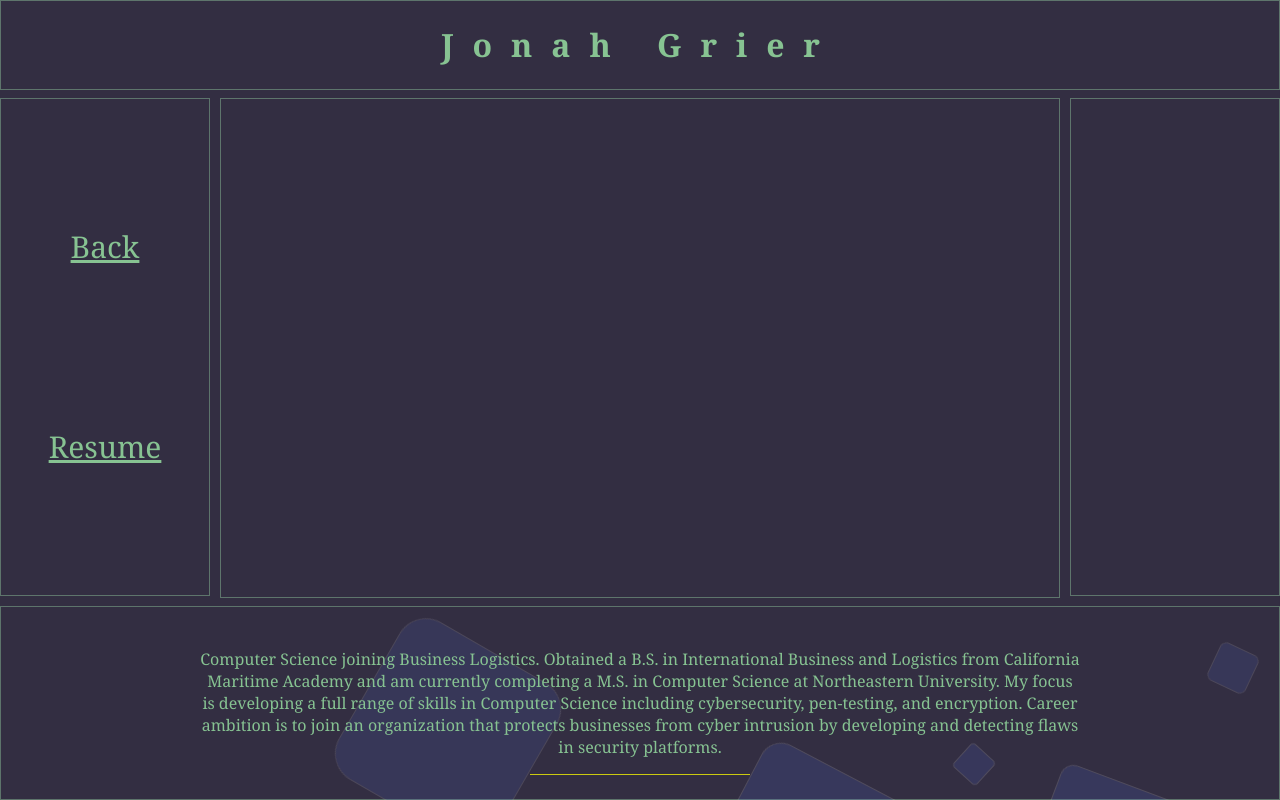
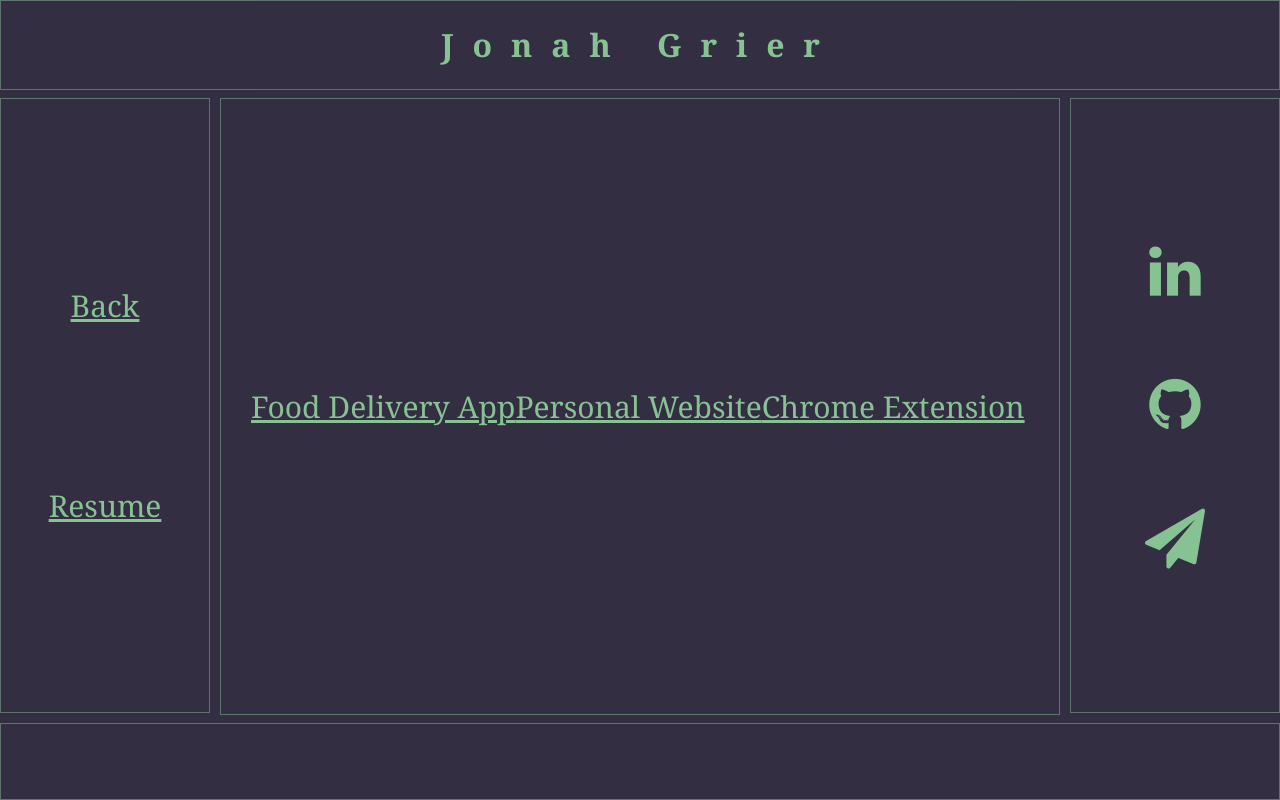
Before and after one commit to grierJonah/grierJonah.github.io, a plain HTML site: page portfolio/index.html in a window 1280 px wide. Drawn offline with Linux system fonts and the light colour scheme; files that its build step writes are made by us from their sources.

Commit message:
Styling portfolio page

```diff
--- a/portfolio/index.html
+++ b/portfolio/index.html
@@ -2,7 +2,8 @@
 <html>
 
 <head>
-    <link rel="stylesheet" type="text/css" href="../css/main.css" />
+    <link rel="stylesheet" type="text/css" href="./styles/styles.css" />
+    <link rel="stylesheet" href="https://stackpath.bootstrapcdn.com/font-awesome/4.7.0/css/font-awesome.min.css">
 </head>
 
 <body>
@@ -22,7 +23,14 @@
             </div>
         </div>
         <div class="main-content">
-
+            <div class="portfolio-wrapper">
+                <ul class="portfolio-list">
+                    <li><a href="https://a-neu-group-delivery-ui.herokuapp.com/" target="_blank">Food Delivery App</a>
+                    </li>
+                    <li><a href="https://www.jonahgrier.com" target="_blank">Personal Website</a></li>
+                    <li><a href="../files/resume/pfp/One_Less_Fish_To_Bite.pdf">Chrome Extension</a></li>
+                </ul>
+            </div>
         </div>
 
         <div class="side-panel-right-wrapper">
@@ -49,13 +57,6 @@
                 <li></li>
                 <li></li>
             </ul>
-            <div id="about-me">
-                <p>Computer Science joining Business Logistics. Obtained a B.S. in International Business and Logistics
-                    from California Maritime Academy and am currently completing a M.S. in Computer Science at
-                    Northeastern University. My focus is developing a full range of skills in Computer Science including
-                    cybersecurity, pen-testing, and encryption. Career ambition is to join an organization that protects
-                    businesses from cyber intrusion by developing and detecting flaws in security platforms.</p>
-            </div>
         </div>
     </div>
 </body>
--- a/styles/main.css
+++ b/styles/main.css
@@ -1,6 +1,3 @@
-
-
-
 html, body {
     /* background-color: rgba(30, 30, 30, 12); */
     background-color: rgb(51, 46, 66);
```
Also changed, not shown: 2 other files.
